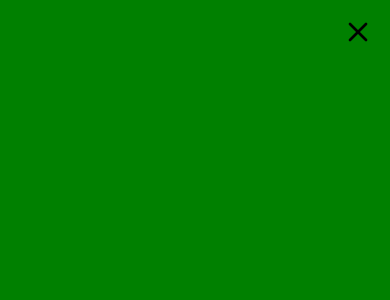
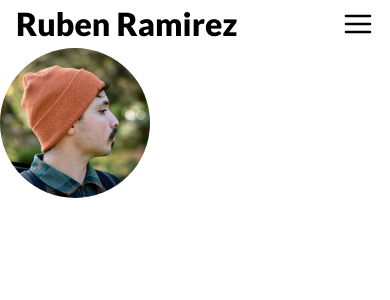
Before and after one commit to rramirez216/rubenramirezdev, a React (Create React App) app: page / in a window 390 px wide. Shown: the top 300 px of the page. Built offline with nearby package versions, Linux system fonts and the light colour scheme.

Commit message:
adds animation too the mobile nav

```diff
--- a/src/components/Nav.js
+++ b/src/components/Nav.js
@@ -1,8 +1,13 @@
 import React from 'react'
 import styled from 'styled-components'
+import { motion } from 'framer-motion'
 import { Menu, X } from 'react-feather'
 
 const Navigation = ({ isNavOpen, setIsNavOpen }) => {
+  const variants = {
+    open: { opacity: 1, x: 0 },
+    closed: { opacity: 1, x: '-100%' },
+  }
   return (
     <Header>
       <Side>
@@ -14,7 +19,11 @@ const Navigation = ({ isNavOpen, setIsNavOpen }) => {
         <NavLink href='#'>Contact</NavLink>
         <MenuButton onClick={() => setIsNavOpen(true)} />
       </Nav>
-      <MobileNav>
+      <MobileNav
+        variants={variants}
+        initial='closed'
+        animate={() => (isNavOpen ? 'open' : 'closed')}
+      >
         <CloseButton onClick={() => setIsNavOpen(false)} />
       </MobileNav>
       <Side />
@@ -32,7 +41,7 @@ const Header = styled.nav`
   align-items: baseline;
   justify-content: space-between;
   padding: 0 16px;
-  & ${Side}:nth-child(3) {
+  & ${Side}:nth-child(4) {
     display: none;
   }
   @media (min-width: 34.375rem) {
@@ -47,7 +56,7 @@ const Logo = styled.div`
   font-size: 2rem;
   /* width: max-content; */
 `
-const MobileNav = styled.nav`
+const MobileNav = styled(motion.nav)`
   width: 100%;
   height: 100%;
   position: fixed;
@@ -65,6 +74,7 @@ const CloseButton = styled(X)`
 const Nav = styled.nav`
   display: flex;
   align-self: center;
+  /* margin-left: auto; */
   /* gap: 48px; */
   /* margin: 0 48px; */
 `
```
